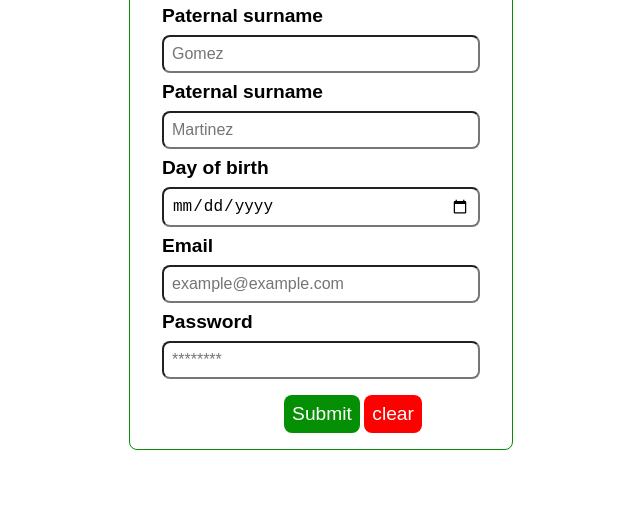
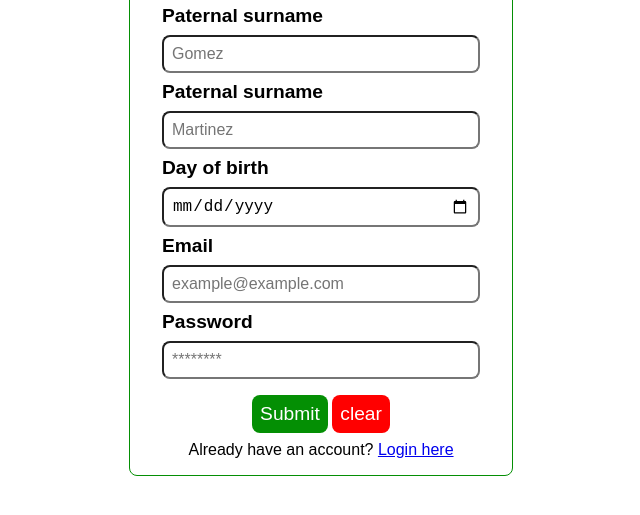
Before and after one commit to abelgmz/practice_1_web, a plain HTML site: page register.html in a window 1280 px wide. Shown: the part 173-688 px from the top of the page, without its empty margins (319-959 px from the left). Drawn offline with nearby package versions, Linux system fonts and the light colour scheme.

Commit message:
fix styles from register html file

```diff
--- a/css/register.scss
+++ b/css/register.scss
@@ -12,7 +12,10 @@ body {
 		.form {
 			margin: 1rem 2rem;
 			.form-footer {
-				margin: 1rem 2rem;
+				margin: 1rem 0rem;
+				p {
+					margin-top: 0.5rem;
+				}
 			}
 		}
 	}
--- a/register.html
+++ b/register.html
@@ -103,6 +103,10 @@
 							>
 								clear
 							</button>
+							<p>
+								Already have an account?
+								<a href="login.html">Login here</a>
+							</p>
 						</div>
 					</form>
 				</section>
```
Also changed, not shown: css/register.css, 1 other file.
